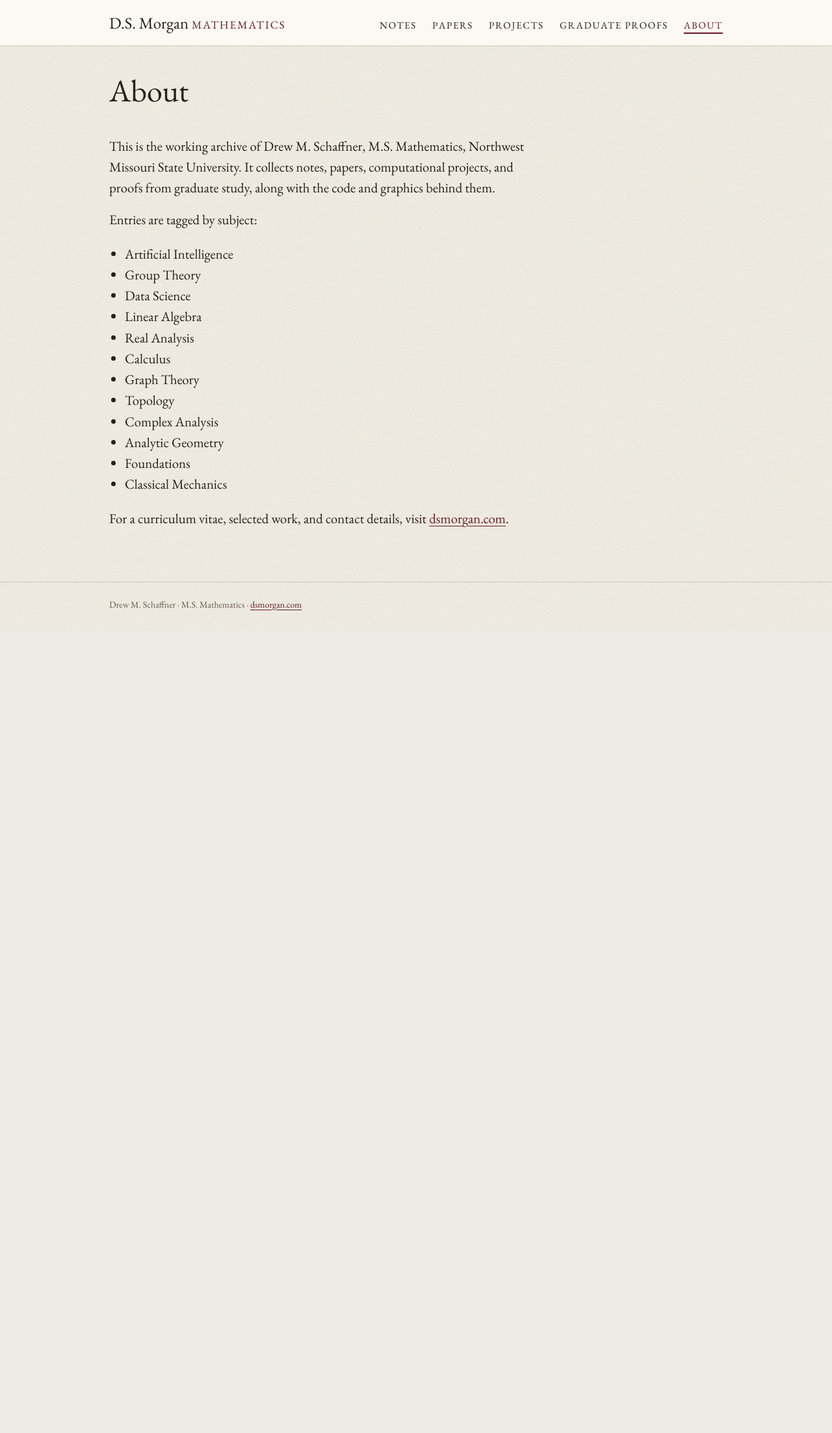
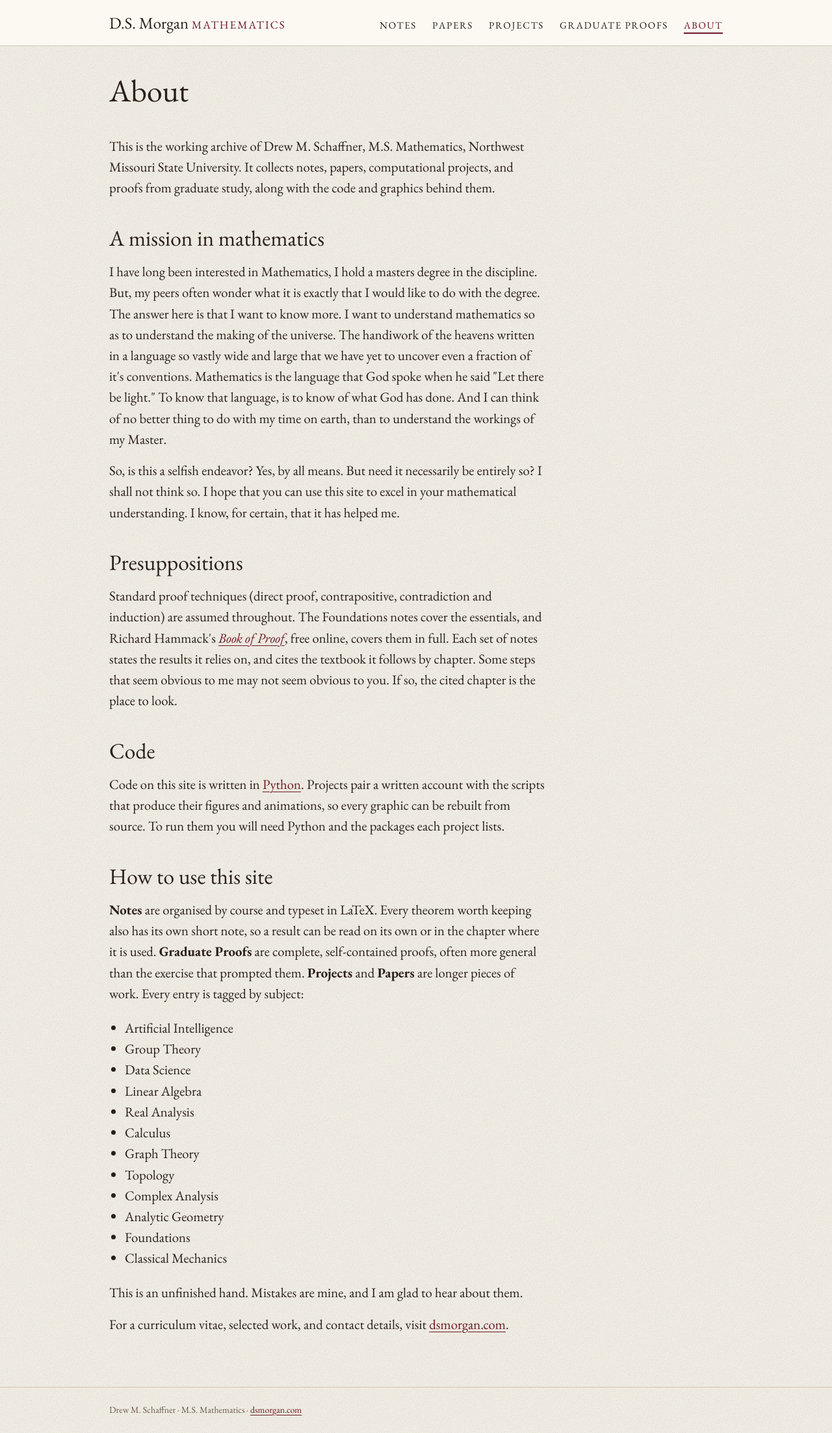
Before and after one commit to dsmorgancodes/maths-dsmorgan, a Flask app: page /about in a window 1280 px wide. Shown: the whole page at 65% size. Before the commit the page ends 965 px from the top, so only its background shows below. Run offline with Flask 3, Linux system fonts and the light colour scheme.

Commit message:
About page: mission essay and how to use the site
Co-authored-by: Copilot <223556219+Copilot@users.noreply.github.com>

```diff
--- a/app/templates/pages/about.html
+++ b/app/templates/pages/about.html
@@ -6,10 +6,50 @@
     <p>This is the working archive of Drew M. Schaffner, M.S. Mathematics, Northwest
       Missouri State University. It collects notes, papers, computational projects,
       and proofs from graduate study, along with the code and graphics behind them.</p>
-    <p>Entries are tagged by subject:</p>
+
+    <h2 id="mission">A mission in mathematics</h2>
+    <p>I have long been interested in Mathematics, I hold a masters degree in the
+      discipline. But, my peers often wonder what it is exactly that I would like to
+      do with the degree. The answer here is that I want to know more. I want to
+      understand mathematics so as to understand the making of the universe. The
+      handiwork of the heavens written in a language so vastly wide and large that we
+      have yet to uncover even a fraction of it's conventions. Mathematics is the
+      language that God spoke when he said "Let there be light." To know that
+      language, is to know of what God has done. And I can think of no better thing to
+      do with my time on earth, than to understand the workings of my Master.</p>
+    <p>So, is this a selfish endeavor? Yes, by all means. But need it necessarily be
+      entirely so? I shall not think so. I hope that you can use this site to excel in
+      your mathematical understanding. I know, for certain, that it has helped me.</p>
+
+    <h2 id="presuppositions">Presuppositions</h2>
+    <p>Standard proof techniques (direct proof, contrapositive, contradiction and
+      induction) are assumed throughout. The Foundations notes cover the essentials,
+      and Richard Hammack's
+      <a href="https://richardhammack.github.io/BookOfProof/"><cite>Book of Proof</cite></a>,
+      free online, covers them in full. Each set of notes states the results it
+      relies on, and cites the textbook it follows by chapter. Some steps that seem
+      obvious to me may not seem obvious to you. If so, the cited chapter is the
+      place to look.</p>
+
+    <h2 id="code">Code</h2>
+    <p>Code on this site is written in <a href="https://www.python.org/">Python</a>.
+      Projects pair a written account with the scripts that produce their figures and
+      animations, so every graphic can be rebuilt from source. To run them you will
+      need Python and the packages each project lists.</p>
+
+    <h2 id="using">How to use this site</h2>
+    <p><strong>Notes</strong> are organised by course and typeset in LaTeX. Every
+      theorem worth keeping also has its own short note, so a result can be read on
+      its own or in the chapter where it is used. <strong>Graduate Proofs</strong>
+      are complete, self-contained proofs, often more general than the exercise that
+      prompted them. <strong>Projects</strong> and <strong>Papers</strong> are
+      longer pieces of work. Every entry is tagged by subject:</p>
     <ul>
       {% for name in subjects.values() %}<li>{{ name }}</li>{% endfor %}
     </ul>
+    <p>This is an unfinished hand. Mistakes are mine, and I am glad to hear about
+      them.</p>
+
     <p>For a curriculum vitae, selected work, and contact details, visit
       <a href="{{ config.MAIN_SITE_URL }}">dsmorgan.com</a>.</p>
   </section>
```
Also changed, not shown: tests/test_site.py (+2 -0 lines).
